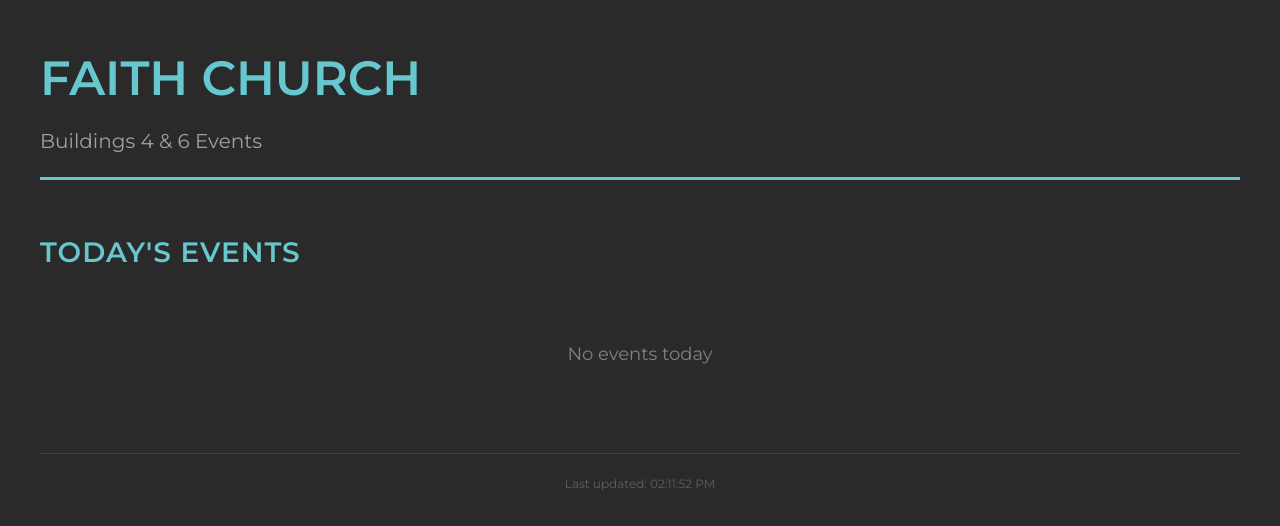
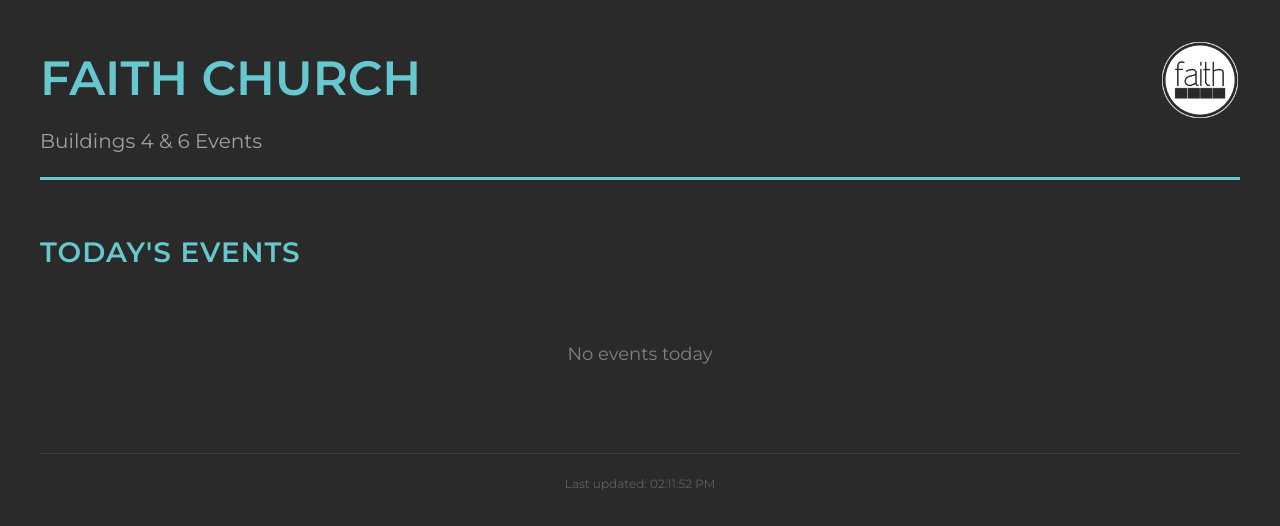
Before and after one commit to faithchurchsc/faith-calendar, a website: page index.html in a window 1280 px wide. Drawn offline with Linux system fonts and the light colour scheme; no server answers.

Commit message:
Update index.html

```diff
--- a/index.html
+++ b/index.html
@@ -31,18 +31,33 @@
       margin-bottom: 50px;
       border-bottom: 3px solid #66c8ce;
       padding-bottom: 20px;
+      display: flex;
+      justify-content: space-between;
+      align-items: flex-start;
     }
 
-    .header h1 {
+    .header-content h1 {
       font-size: 48px;
       font-weight: 600;
       color: #66c8ce;
       margin-bottom: 8px;
     }
 
-    .header p {
+    .header-content p {
       font-size: 20px;
       color: #a0a0a0;
+    }
+
+    .header-logo {
+      width: 80px;
+      height: 80px;
+      flex-shrink: 0;
+    }
+
+    .header-logo img {
+      width: 100%;
+      height: 100%;
+      object-fit: contain;
     }
 
     .section {
@@ -147,8 +162,13 @@
 <body>
   <div class="container">
     <div class="header">
-      <h1>FAITH CHURCH</h1>
-      <p>Buildings 4 & 6 Events</p>
+      <div class="header-content">
+        <h1>FAITH CHURCH</h1>
+        <p>Buildings 4 & 6 Events</p>
+      </div>
+      <div class="header-logo">
+        <img src="https://raw.githubusercontent.com/faithchurchsc/faith-calendar/main/logo.png" alt="Faith Church Logo">
+      </div>
     </div>
 
     <div id="content">
```
